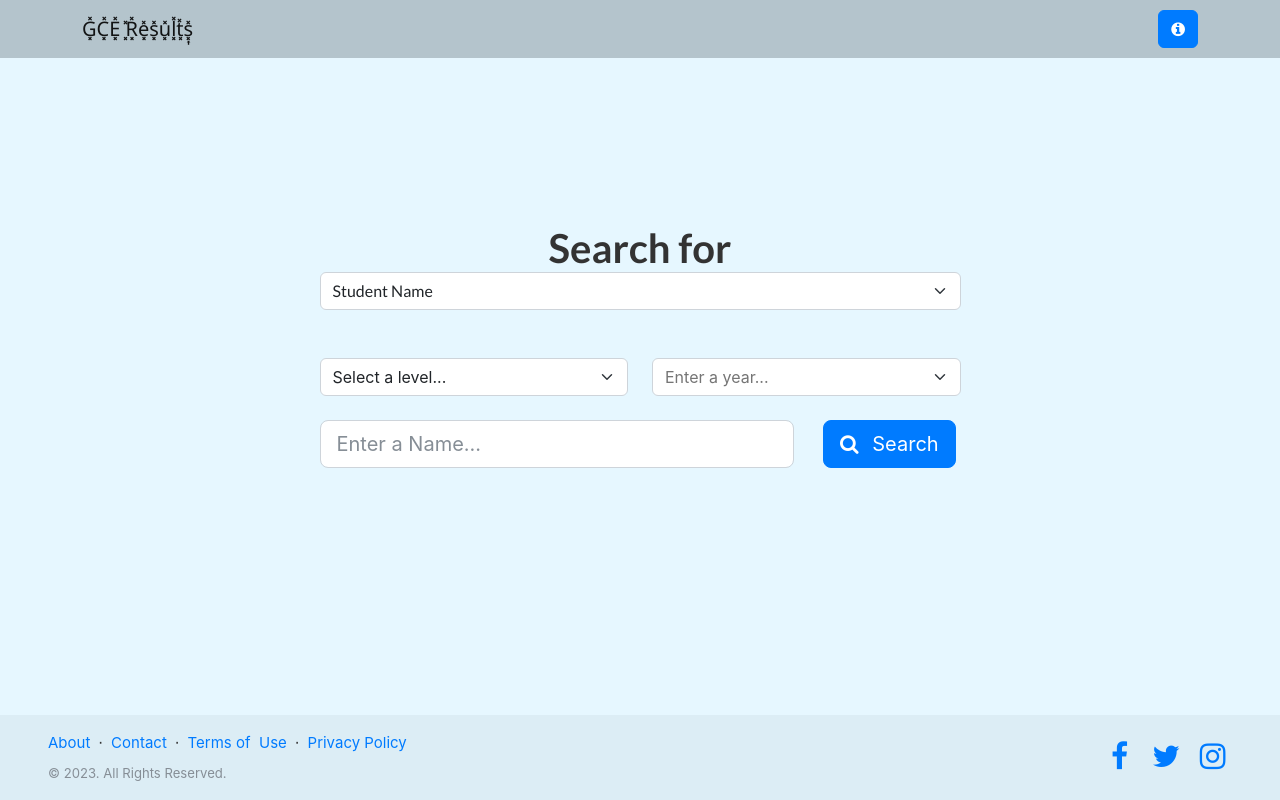
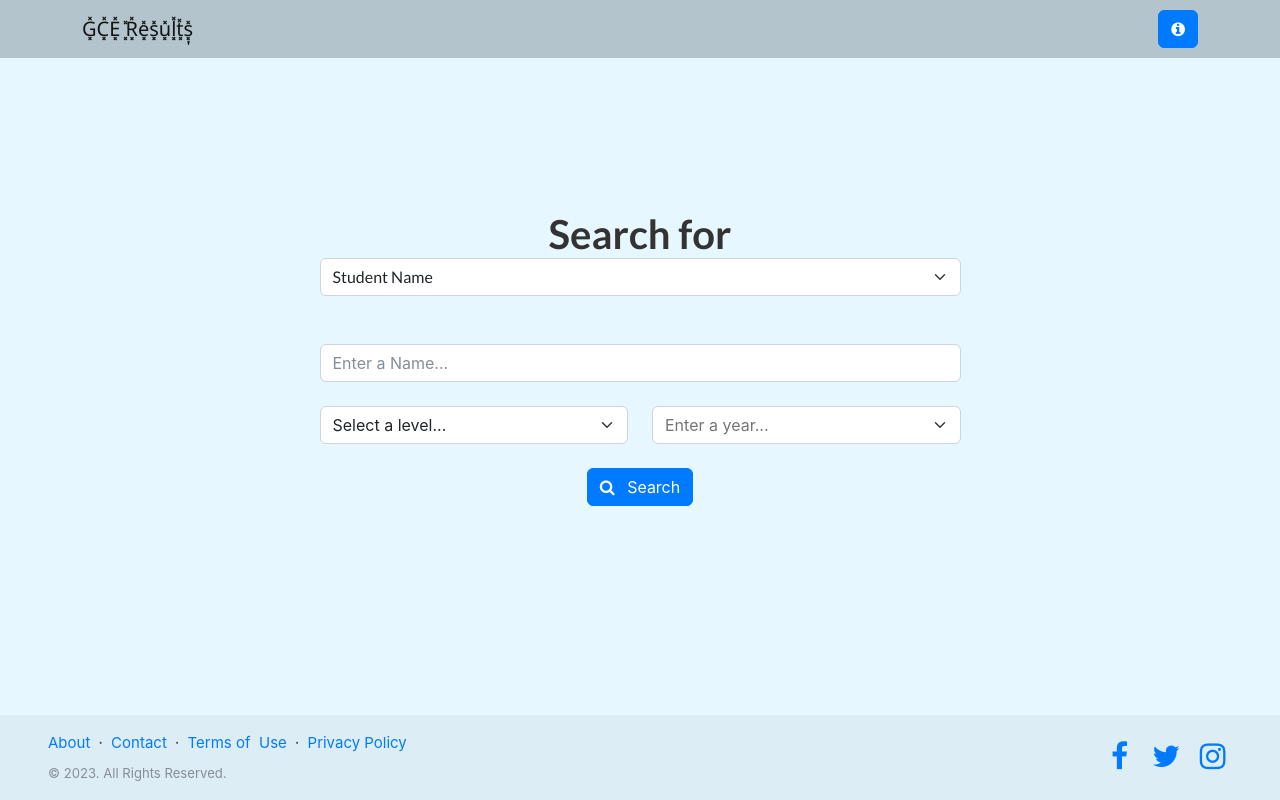
Before and after one commit to nfonjeannoel/gce-web-vue, a Vue app: page / in a window 1280 px wide. Built offline with nearby package versions, Linux system fonts and the light colour scheme.

Commit message:
apply suggested fix

```diff
--- a/src/components/Footer.vue
+++ b/src/components/Footer.vue
@@ -23,10 +23,10 @@
       </div>
       <div class="col-lg-6 text-center text-lg-end my-auto h-100">
         <ul class="list-inline mb-0">
-          <li class="list-inline-item"><a href="https://www.facebook.com/gceresultsapp"><i
+          <li class="list-inline-item"><a target="_blank" href="https://www.facebook.com/gceresultsapp"><i
               class="fa fa-facebook fa-2x fa-fw"></i></a></li>
-          <li class="list-inline-item"><a href="#"><i class="fa fa-twitter fa-2x fa-fw"></i></a></li>
-          <li class="list-inline-item"><a href="#"><i class="fa fa-instagram fa-2x fa-fw"></i></a></li>
+          <li class="list-inline-item"><a target="_blank" href="#"><i class="fa fa-twitter fa-2x fa-fw"></i></a></li>
+          <li class="list-inline-item"><a target="_blank" href="#"><i class="fa fa-instagram fa-2x fa-fw"></i></a></li>
         </ul>
       </div>
     </div>
--- a/src/views/HomeView.vue
+++ b/src/views/HomeView.vue
@@ -24,7 +24,36 @@
           <form @submit.prevent="getResults" id="search-form">
             <!--            <input type="hidden" name="opt" value="7">-->
             <div class="row">
-              <div class="col-12 col-md-6 mb-4 ">
+
+              <div v-if="activeTab === 'name'" class="col-12  mb-4"><input class="form-control"
+                                                                                   required
+                                                                                   v-model="student_name"
+                                                                                   type="text"
+                                                                                   minlength="3"
+                                                                                   maxlength="50"
+                                                                                   id="student-name"
+                                                                                   name="student_name"
+                                                                                   placeholder="Enter a Name..."></div>
+              <div v-else-if="activeTab === 'number'" class="col-12  mb-4"><input
+                  class="form-control"
+                  v-model="center_number"
+                  required
+                  maxlength="5"
+                  minlength="5"
+                  type="text"
+                  name="center_number"
+                  placeholder="Enter a Center Number..."></div>
+              <div v-else class="col-12 col-md-6 mb-4"><input class="form-control"
+                                                              required
+                                                              type="text"
+                                                              minlength="4"
+                                                              maxlength="100"
+                                                              v-model="center_name"
+                                                              name="center_name"
+                                                              placeholder="Enter a School Name"></div>
+            </div>
+            <div class="row">
+              <div class="col-12 col-md-6 mb-4">
 
                 <select name="level" id="level-options" class="form-select" required v-model="formData.level">
                   <option value="" disabled>Select a level...</option>
@@ -41,6 +70,7 @@
                        v-model="formData.year"
                        maxlength="4"
                        minlength="4"
+                       min="2019"
                        list="year-options-list"
                        required
                        placeholder="Enter a year...">
@@ -53,37 +83,11 @@
               </div>
             </div>
             <div class="row">
-              <div v-if="activeTab === 'name'" class="col-12 col-md-9 mb-4"><input class="form-control form-control-lg"
-                                                                                   required
-                                                                                   v-model="student_name"
-                                                                                   type="text"
-                                                                                   minlength="3"
-                                                                                   maxlength="50"
-                                                                                   id="student-name"
-                                                                                   name="student_name"
-                                                                                   placeholder="Enter a Name..."></div>
-              <div v-else-if="activeTab === 'number'" class="col-12 col-md-9 mb-4"><input
-                  class="form-control form-control-lg"
-                  v-model="center_number"
-                  required
-                  maxlength="5"
-                  minlength="5"
-                  type="text"
-                  name="center_number"
-                  placeholder="Enter a Center Number..."></div>
-              <div v-else class="col-12 col-md-9 mb-4"><input class="form-control form-control-lg"
-                                                              required
-                                                              type="text"
-                                                              minlength="4"
-                                                              maxlength="100"
-                                                              v-model="center_name"
-                                                              name="center_name"
-                                                              placeholder="Enter a School Name"></div>
-              <div class="col-12 col-md-3">
-                <button v-if="loading" class="btn btn-primary btn-lg .text-light" type="button" disabled>
+              <div class="col-12">
+                <button v-if="loading" class="btn btn-primary text-light" type="button" disabled>
                   <span class="spinner-grow spinner-grow-sm text-light" role="status" aria-hidden="true"></span>
                 </button>
-                <button v-else class="btn btn-primary btn-lg" type="submit"><i
+                <button v-else class="btn btn-primary" type="submit"><i
                     class="fa fa-search pe-2"></i>
                   Search
                 </button>
```
Also changed, not shown: 6 other files (tests, documents, lock files or other folders).
